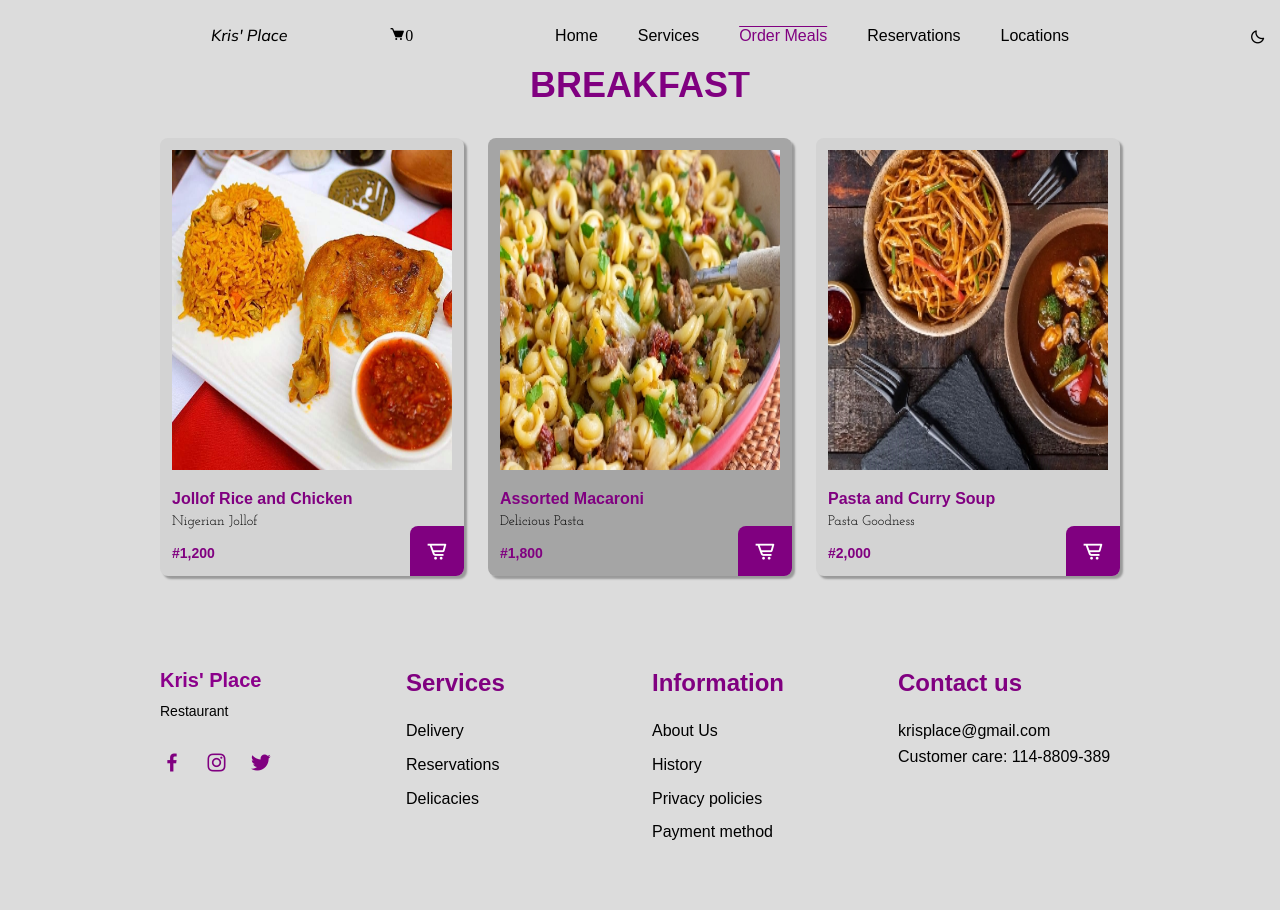
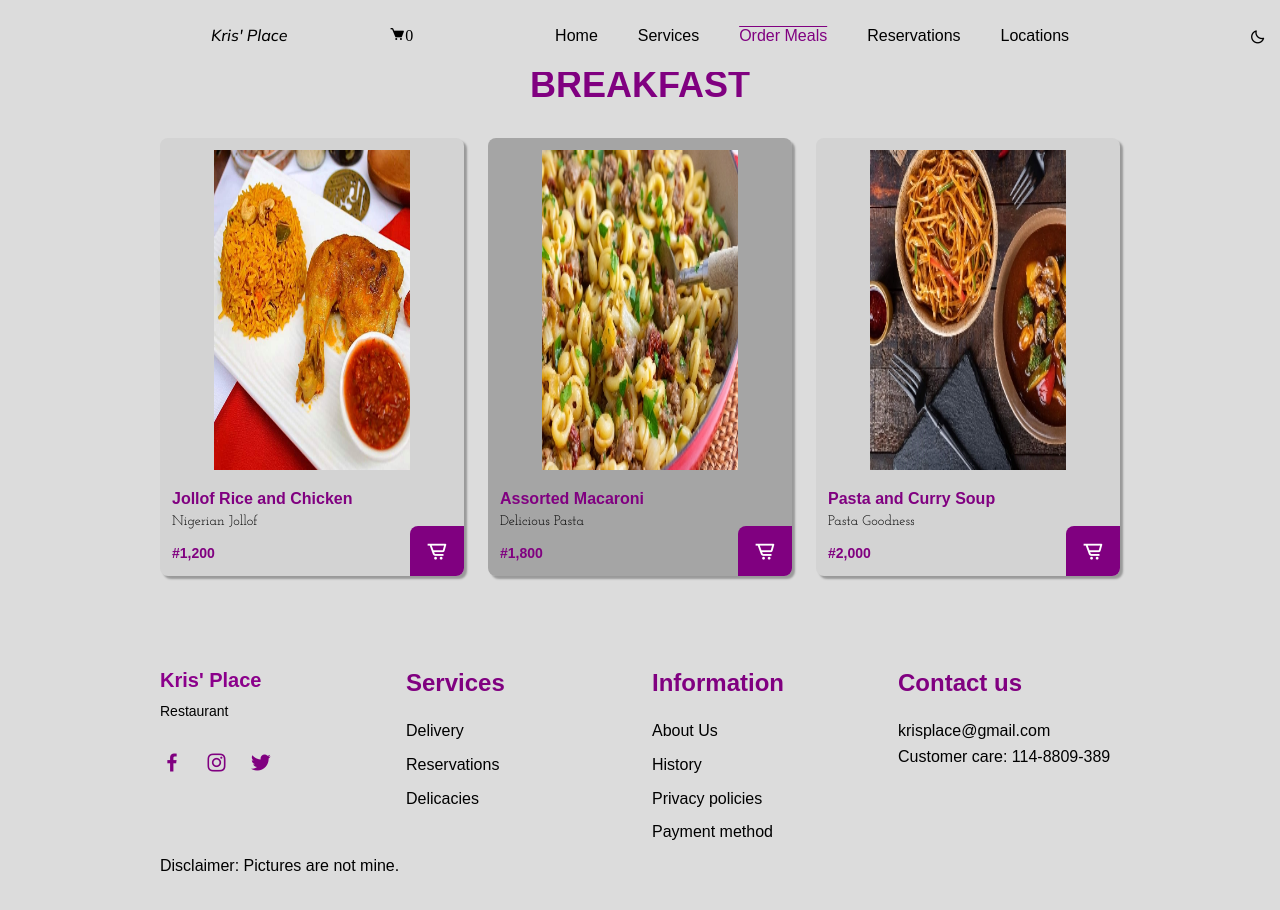
Before and after one commit to webpages-hub/project, a plain HTML site: page Kris restuarant/order.html in a window 1280 px wide. Before the commit the page ends 885 px from the top, so only its background shows below. Drawn offline with nearby package versions, Linux system fonts and the light colour scheme.

Commit message:
Add files via upload

```diff
--- a/Kris restuarant/css/main.css
+++ b/Kris restuarant/css/main.css
@@ -445,7 +445,7 @@ hr{
     grid-template-columns: repeat(auto-fit, minmax(220px, 1fr));
     row-gap: 2.5rem;
     position: relative;
-    margin: 3px 15px;
+    margin: 3px 20px;
 }
 .services__img{
     width: 90%;
@@ -700,8 +700,7 @@ form{
         opacity: 0.8;
 }
 .menu__img{
-    width: cover;
-    object-fit: fill;
+    width: 70%;
     height: 40vh;
     align-self: center;
     margin-bottom: var(--mb-2);
--- a/Kris restuarant/order.html
+++ b/Kris restuarant/order.html
@@ -112,6 +112,7 @@
             </ul>
           </div>
         </div>
+       <p class="disclaimer">Disclaimer: Pictures are not mine.</p>
       </footer>
 
       <script src="https://unpkg.com/scrollreveal"></script>
```
